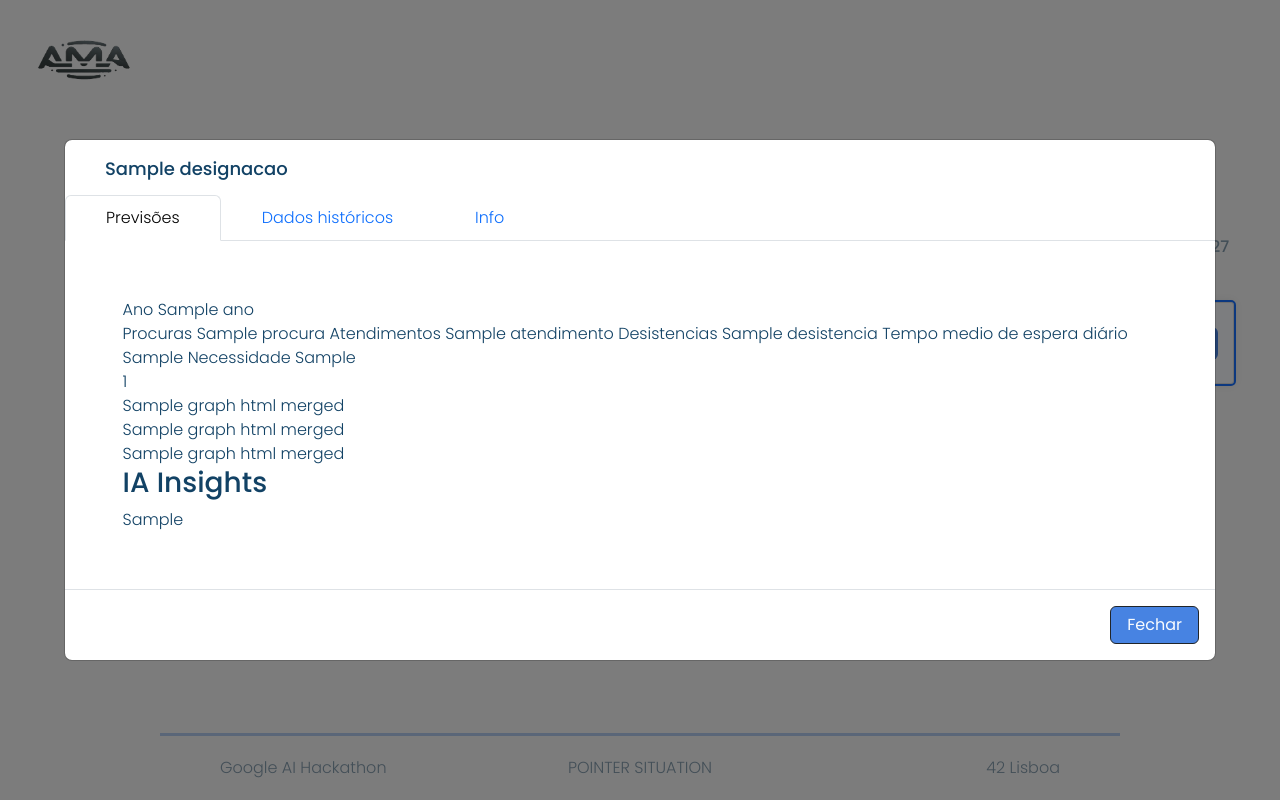
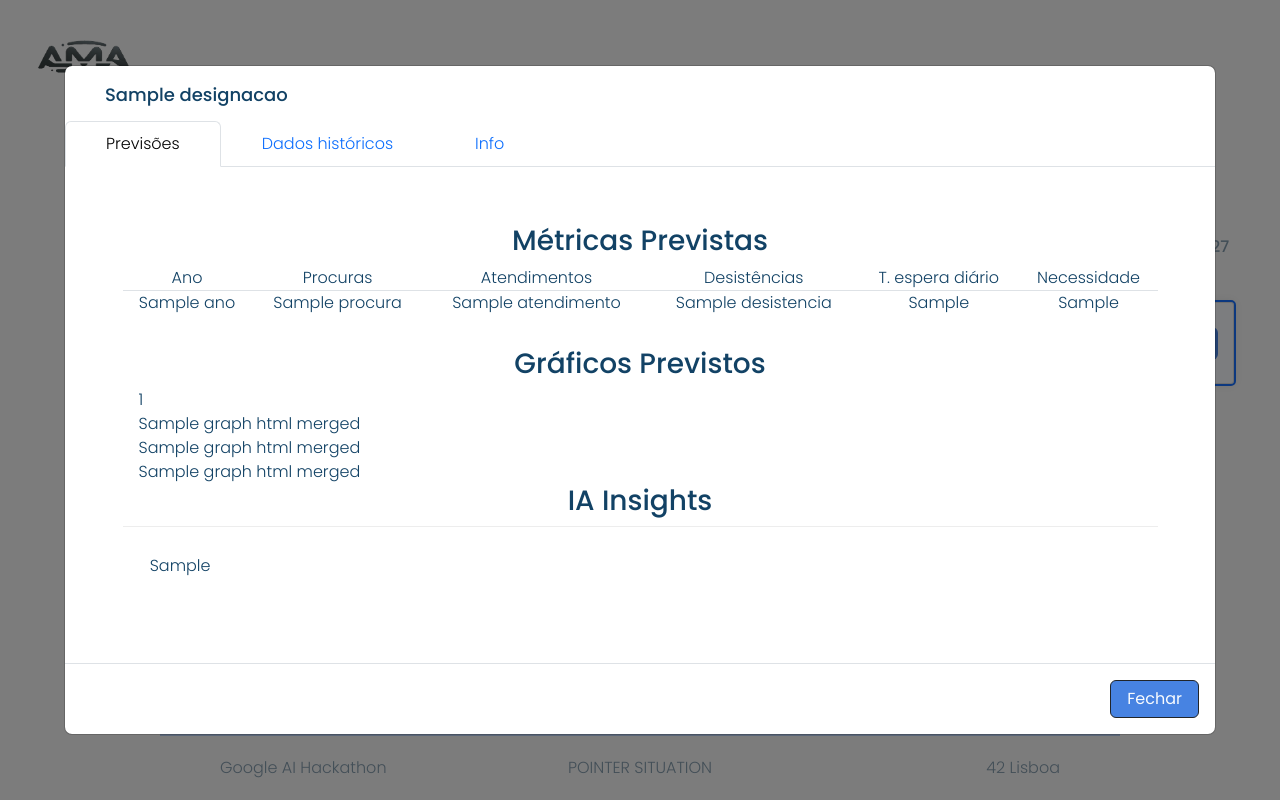
Before and after one commit to oks-erm/Google-Hackathon-June-2024-v2, a Flask app: template templates/run.html in a window 1280 px wide, after a click on "Detalhes". Run offline with Flask 3, Linux system fonts and the light colour scheme; the template is opened without the code that fills it: most values are stand-ins (such as "Sample title", 1, 10 or a date in 2020); some libraries are stand-ins or nearby versions.

Commit message:
styled modal

```diff
--- a/plots.py
+++ b/plots.py
@@ -102,6 +102,9 @@ def plot_atendimentos_per_month(location, df_historical = None, df_predicted = N
         font_family=xy_font_family,
         font_color=xy_font_color,
         plot_bgcolor=plot_bgcolor,
+        xaxis_autorange=True,
+        yaxis_autorange=True,
+        autosize=True,
         xaxis=dict(
             showline=True,
             showgrid=True,
@@ -159,6 +162,9 @@ def plot_waiting_time_per_month(location, df_historical = None, df_predicted = N
         font_family=xy_font_family,
         font_color=xy_font_color,
         plot_bgcolor=plot_bgcolor,
+        xaxis_autorange=True,
+        yaxis_autorange=True,
+        autosize=True,
         xaxis=dict(
             showline=True,
             showgrid=True,
@@ -218,6 +224,9 @@ def plot_procuras_per_month(location, df_historical = None, df_predicted = None)
         font_family=xy_font_family,
         font_color=xy_font_color,
         plot_bgcolor=plot_bgcolor,
+        xaxis_autorange=True,
+        yaxis_autorange=True,
+        autosize=True,
         xaxis=dict(
             showline=True,
             showgrid=True,
@@ -275,6 +284,9 @@ def plot_desistencias_per_month(location, df_historical = None, df_predicted = N
         font_family=xy_font_family,
         font_color=xy_font_color,
         plot_bgcolor=plot_bgcolor,
+        xaxis_autorange=True,
+        yaxis_autorange=True,
+        autosize=True,
         xaxis=dict(
             showline=True,
             showgrid=True,
--- a/static/style.css
+++ b/static/style.css
@@ -380,7 +380,7 @@ run
     padding: 5% !important;
 }
 
-#ai-insight {
+.data-titles {
     padding: 1.7rem;
     border-top: 1px solid #ededed;
 }
@@ -436,3 +436,8 @@ strong {
 {
     width: 30%;
 }
+
+.graphs
+{
+    width: 100%;
+}
--- a/templates/run.html
+++ b/templates/run.html
@@ -44,40 +44,54 @@ Programa
                 aria-labelledby="predicted-data-tab{{card.index}}">
                 <div class="modal-body">
                   <div class="d-flex flex-column justify-content-around">
+                    <h3 class="text-center">Métricas Previstas</h3>
+                    <div class="d-flex flex-column justify-content-around pb-3">
+                      <table class="text-center">
+                        <thead>
+                          <tr class="border-bottom">
+                            <th scope="col">Ano</th>
+                            <th scope="col">Procuras</th>
+                            <th scope="col">Atendimentos</th>
+                            <th scope="col">Desistências</th>
+                            <th scope="col">T. espera diário</th>
+                            <th scope="col">Necessidade</th>
+                          </tr>
+                        </thead>
+                        <tbody>
+                        </tbody>
+                      </table>
+                    </div>
                     <!-- index = year index | card.index = card index starting at the top one | card.index_before_sorting = index based on location list (app.py)-->
                     {% for index in data_by_year[card.index]['Index'] %}
-                    <div class="metrics-year">
-                      Ano {{data_by_year[card.index]['Ano'][index]}}
-                    </div>
-                    <div class="metrics-row">
-                      <span>Procuras {{ data_by_year[card.index_before_sorting]['Procuras'][index] }}</span>
-                      <span>Atendimentos {{ data_by_year[card.index_before_sorting]['Atendimentos'][index] }}</span>
-                      <span>Desistencias {{ data_by_year[card.index_before_sorting]['Desistencias'][index] }}</span>
-                      <span>Tempo medio de espera diário {{ data_by_year[card.index_before_sorting]['Tempo_medio_de_espera_diario'][index] }}</span>
-                      <span>Necessidade {{ data_by_year[card.index_before_sorting]['Necessity_Metric'][index] }}</span>
-                    </div>
+                    <span class="data-rows"
+                      data-year="{{data_by_year[card.index]['Ano'][index]}}"
+                      data-procuras="{{ data_by_year[card.index_before_sorting]['Procuras'][index] }}"
+                      data-atendim="{{ data_by_year[card.index_before_sorting]['Atendimentos'][index] }}"
+                      data-desist="{{ data_by_year[card.index_before_sorting]['Desistencias'][index] }}"
+                      data-espera="{{ data_by_year[card.index_before_sorting]['Tempo_medio_de_espera_diario'][index] }}"
+                      data-necessidade="{{ data_by_year[card.index_before_sorting]['Necessity_Metric'][index] }}">
+                    </span>
                     {% endfor %}
-                    <div class="graph_box">
-                      <div>
+                    <h3 class="text-center pt-3">Gráficos Previstos</h3>
+                    <div class="d-flex flex-column justify-content-around graphs mx-3">
+                      <div class="graphs">
                         {{ graph_html_merged[card.index][0] | safe }}
                       </div>
-                      <div>
+                      <div class="graphs">
                         {{ graph_html_merged[card.index][1] | safe }}
                       </div>
-                    </div>
-                    <div class="graph_box">
-                      <div>
+                      <div class="graphs">
                         {{ graph_html_merged[card.index][2] | safe }}
                       </div>
-                      <div>
+                      <div class="graphs">
                         {{ graph_html_merged[card.index][3] | safe }}
                       </div>
                     </div>
                     <div class="d-flex flex-column justify-content-around">
                       <div>
-                        <h3>IA Insights</h3>
-                        <div>
-                          {{ data_analysis[card.designacao] | safe }}
+                        <h3 class="text-center">IA Insights</h3>
+                        <div class="data-titles">
+                          {{ data_analysis[0] | safe }}
                         </div>
                       </div>
                     </div>
@@ -90,22 +104,19 @@ Programa
                   aria-labelledby="historic-data-tab{{card.index}}">
                   <div class="modal-body">
                     <div class="d-flex flex-column justify-content-around">
-                      <div class="d-flex flex-column justify-content-around">
-                        <div class="graph_box">
-                          <div>
+                      <h3 class="text-center pt-3">Gráficos Históricos</h3>
+                      <div class="d-flex flex-column justify-content-around graphs mx-3">
+                        <div class="graphs">
                           {{ graph_html_historic[card.index][0] | safe }}
                         </div>
-                          <div>
+                        <div class="graphs">
                           {{ graph_html_historic[card.index][1] | safe }}
                         </div>
-                        </div>
-                        <div class="graph_box">
-                          <div>
+                        <div class="graphs">
                           {{ graph_html_historic[card.index][2] | safe }}
                         </div>
-                          <div>
+                        <div class="graphs">
                           {{ graph_html_historic[card.index][3] | safe }}
-                          </div>
                         </div>
                       </div>
                     </div>
@@ -147,11 +158,7 @@ Programa
                     </ul>
                   </div>
                 </div>
-
-
-
               </div>
-
             </div>
             <!-- Modal Footer -->
             <div class="modal-footer">
@@ -236,6 +243,14 @@ Programa
 
 
   document.addEventListener('DOMContentLoaded', (event) => {
+    // get the parent of plotty
+    $(document).on('shown.bs.tab', 'a[data-toggle="tab"]', function (event) {
+      var doc = $(".tab-pane.active ..plot-container");
+      for (var i = 0; i < doc.length; i++) {
+          Plotly.relayout(doc[i], {autosize: true});
+      }
+    })
+
     addExistingPoints();
 
     let addButton = document.getElementById('add_button');
@@ -298,12 +313,54 @@ Programa
     window.location.href = url;
   }
 
+  function addRows(elem, id)
+  {
+    let newRow = document.createElement('tr');
+    for (var i = 0; i < 6; i++) {
+        let newCell = document.createElement('td');
+        switch (i) {
+          case 0:
+            newCell.innerHTML = elem.getAttribute('data-year');
+            break;
+          case 1:
+            newCell.innerHTML = elem.getAttribute('data-procuras');
+            break;
+          case 2:
+            newCell.innerHTML = elem.getAttribute('data-atendim');
+            break;
+          case 3:
+            newCell.innerHTML = elem.getAttribute('data-desist');
+            break;
+          case 4:
+            newCell.innerHTML = elem.getAttribute('data-espera');
+            break;
+          case 5:
+            newCell.innerHTML = elem.getAttribute('data-necessidade');
+            break;
+          default:
+            break;
+        }
+        newRow.appendChild(newCell);
+    }
+    id.appendChild(newRow);
+  }
+
   window.onload = function() {
     const indicators = document.querySelectorAll('.indicator');
     indicators.forEach(function(element) {
       const necessityMetric = element.getAttribute('data-necessity');
       colorize(necessityMetric, element);
-    })
+    });
+    const rows = document.querySelectorAll('.data-rows');
+    let tables = document.querySelectorAll('tbody');
+    let times = rows.length / tables.length;
+    let i = 0;
+    tables.forEach(function(id) {
+      for (; i < times; i++)
+        addRows(rows[i], id);
+      times += times;
+    });
+    window.dispatchEvent(new Event('resize'));
   };
 </script>
 
```
Lines whose indentation alone changed are shown as unchanged.
